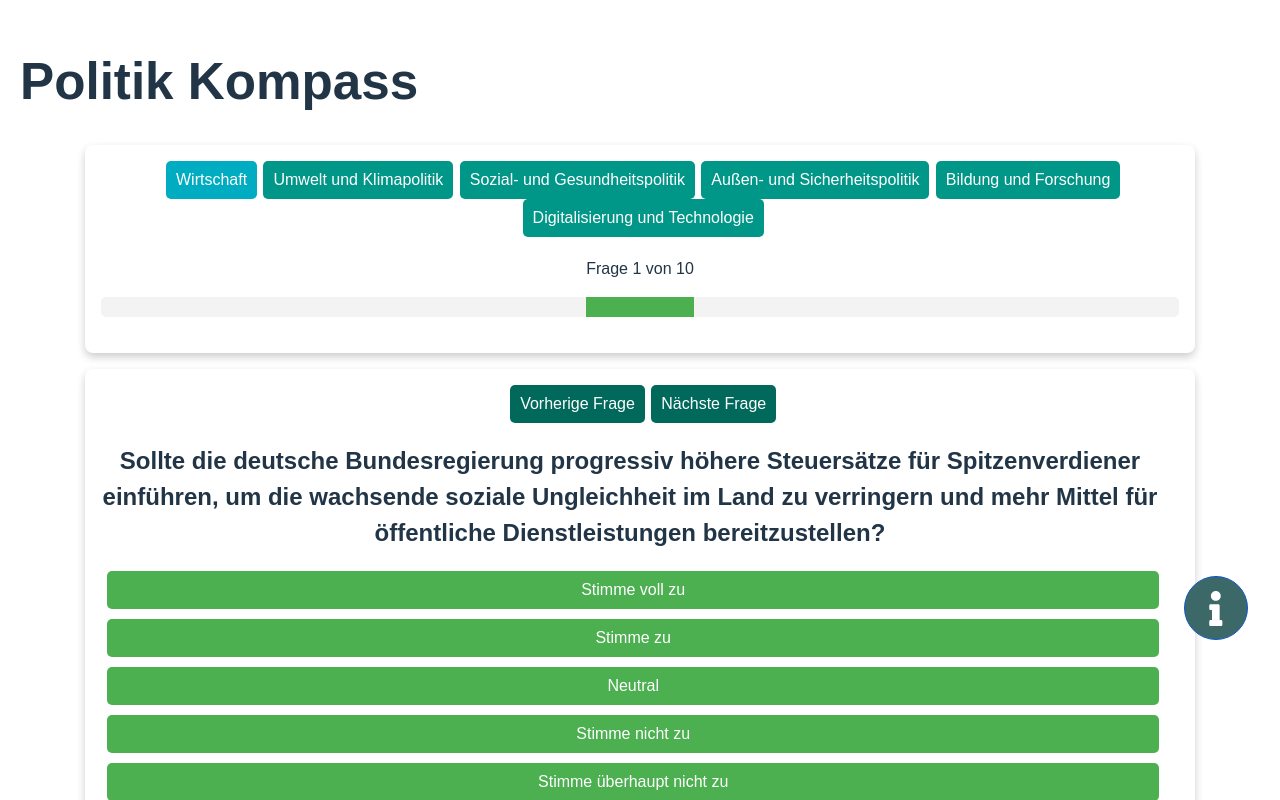
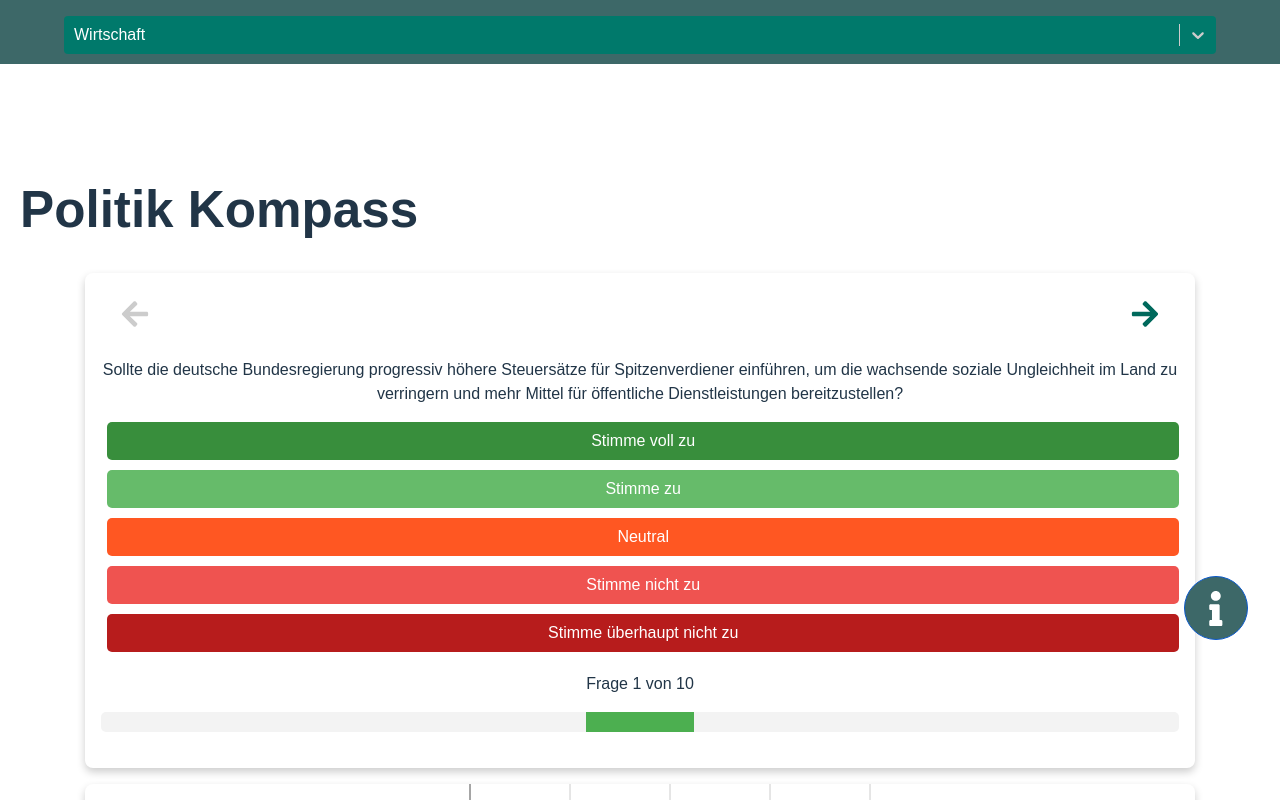
Before and after one commit to ChristianScheub/Typescript_PolitikKompass, a React (Vite) app: page / in a window 1280 px wide. Shown: the top 800 px of the page. Built offline with nearby package versions, Linux system fonts and the light colour scheme.

Commit message:
multiple improvments

```diff
--- a/package.json
+++ b/package.json
@@ -14,6 +14,7 @@
     "@emotion/react": "^11.13.3",
     "@emotion/styled": "^11.13.0",
     "@mui/material": "^6.1.2",
+    "@types/react-select": "^5.0.1",
     "i18next": "^23.15.2",
     "i18next-browser-languagedetector": "^8.0.0",
     "react": "^18.3.1",
@@ -22,6 +23,7 @@
     "react-i18next": "^15.0.2",
     "react-icons": "^5.3.0",
     "react-router-dom": "^6.26.2",
+    "react-select": "^5.8.1",
     "recharts": "^2.12.7"
   },
   "devDependencies": {
--- a/src/App.css
+++ b/src/App.css
@@ -2,17 +2,7 @@
 .app-container {
   padding: 20px;
   font-family: Arial, sans-serif;
-}
-
-.content {
-  display: flex; /* Flexbox für nebeneinanderliegende Elemente */
-  justify-content: space-between; /* Platz zwischen Fragen und Koordinatensystem */
-  align-items: flex-start; /* Vertikale Ausrichtung an der Oberseite */
-}
-
-.question-container {
-  margin: 20px 20px 20px 0; /* Rechtsabstand für die Fragen */
-  flex: 1; /* Damit die Fragen den verfügbaren Platz einnehmen */
+  max-width: 100vw;
 }
 
 .options {
@@ -42,11 +32,6 @@
   margin-top: 20px;
 }
 
-.coordinate-system {
-  flex: 1; /* Damit das Koordinatensystem den verfügbaren Platz einnimmt */
-  margin-left: 20px; /* Abstand zu den Fragen */
-}
-
 .makeItCenter {
   display: flex;
   justify-content: center;
@@ -64,3 +49,7 @@
   padding-right: 2vw;
   width: 96vw;
 }
+
+h1{
+  padding-top:10vw;
+}
--- a/src/components/QuestionList.tsx
+++ b/src/components/QuestionList.tsx
@@ -1,8 +1,9 @@
 import React from "react";
+import { FaArrowLeft, FaArrowRight } from "react-icons/fa"; // Importiere die Icons
 import QuestionComponent from "./views/QuestionView";
 import Card from "../ui/Card/Card";
 import { Question } from "../types/Question";
-import Button from "../ui/Button/Button";
+import ProgressBar from "../ui/ProgressBar";
 
 interface QuestionListProps {
   question: Question;
@@ -11,6 +12,7 @@ interface QuestionListProps {
   handlePreviousQuestion: () => void;
   handleNextQuestion: () => void;
   currentQuestionIndex: number;
+  totalQuestions: number;
   filteredQuestions: Question[];
 }
 
@@ -21,6 +23,7 @@ const QuestionList: React.FC<QuestionListProps> = ({
   handlePreviousQuestion,
   handleNextQuestion,
   currentQuestionIndex,
+  totalQuestions,
   filteredQuestions,
 }) => {
   const hasAnswered = answered.includes(question.id); // Check if the question id is in the answered array
@@ -28,12 +31,37 @@ const QuestionList: React.FC<QuestionListProps> = ({
   return (
     <div>
       <Card>
-        <div className="navigation-buttons">
-        <Button onClick={handlePreviousQuestion} label="Vorherige Frage" disabled={currentQuestionIndex === 0} backgroundColor="#00695C"/>
-        <Button onClick={handleNextQuestion} label="Nächste Frage" disabled={currentQuestionIndex === filteredQuestions.length - 1} backgroundColor="#00695C"/>
+        <div className="navigation-buttons" style={{ display: "flex", justifyContent: "space-between", alignItems: "center" }}>
+          <button
+            onClick={handlePreviousQuestion}
+            disabled={currentQuestionIndex === 0}
+            style={{
+              backgroundColor: "transparent",
+              border: "none",
+              cursor: currentQuestionIndex === 0 ? "not-allowed" : "pointer",
+              color: currentQuestionIndex === 0 ? "#ccc" : "#00695C",
+            }}
+          >
+            <FaArrowLeft size={30} />
+          </button>
+
+          <button
+            onClick={handleNextQuestion}
+            disabled={currentQuestionIndex === filteredQuestions.length - 1}
+            style={{
+              backgroundColor: "transparent",
+              border: "none",
+              cursor: currentQuestionIndex === filteredQuestions.length - 1 ? "not-allowed" : "pointer",
+              color: currentQuestionIndex === filteredQuestions.length - 1 ? "#ccc" : "#00695C",
+            }}
+          >
+            <FaArrowRight size={30} />
+          </button>
         </div>
+
         {hasAnswered && <p>Diese Frage wurde bereits beantwortet.</p>}
         <QuestionComponent question={question} onAnswer={onAnswer} />
+        <ProgressBar current={currentQuestionIndex + 1} total={totalQuestions} />
       </Card>
     </div>
   );
--- a/src/components/container/HomeContainer.tsx
+++ b/src/components/container/HomeContainer.tsx
@@ -2,7 +2,6 @@ import React, { useEffect, useState } from "react";
 import { calculateScores } from "../../services/scoringService";
 import QuestionList from "../QuestionList";
 import Title from "../../ui/Title";
-import CoordinateSystem from "../CoordinateSystemContainer";
 import { Category } from "../../types/Category";
 import { ButtonAlignment } from "../../types/ButtonAlignment";
 import CategoryView from "../views/CategorieView";
@@ -11,6 +10,8 @@ import { questions } from "../../data/quesions";
 import FloatingBtn from "../../ui/FloatingBtn";
 import { FaInfo } from "react-icons/fa";
 import { useNavigate } from "react-router-dom";
+import CoordinateSystem from "../CoordinateSystem/CoordinateSystem";
+import NavbarView from "../views/NavBar/NavBarView";
 
 const Home: React.FC = () => {
   const [currentQuestionIndex, setCurrentQuestionIndex] = useState<number>(0);
@@ -78,16 +79,14 @@ const Home: React.FC = () => {
 
   return (
     <div className="app-container">
+      <NavbarView
+        currentCategory={currentCategory}
+        categories={Object.values(Category)}
+        onCategoryChange={handleCategoryChange}
+      />
       <Title text="Politik Kompass" />
       <div>
         <center>
-          <CategoryView
-            currentCategory={currentCategory}
-            categories={Object.values(Category)}
-            currentQuestionIndex={currentQuestionIndex}
-            totalQuestions={filteredQuestions.length}
-            onCategoryChange={handleCategoryChange}
-          />
           {filteredQuestions.length > 0 && (
             <QuestionList
               question={filteredQuestions[currentQuestionIndex]}
@@ -96,6 +95,7 @@ const Home: React.FC = () => {
               handlePreviousQuestion={handlePreviousQuestion}
               handleNextQuestion={handleNextQuestion}
               currentQuestionIndex={currentQuestionIndex}
+              totalQuestions={filteredQuestions.length}
               filteredQuestions={filteredQuestions}
             />
           )}
--- a/src/components/views/CategorieView.tsx
+++ b/src/components/views/CategorieView.tsx
@@ -1,40 +1,60 @@
-import React from "react";
+import React, { useState, useEffect } from "react";
 import { Category } from "../../types/Category";
-import Card from "../../ui/Card/Card";
-import ProgressBar from "../../ui/ProgressBar";
-import Button from "../../ui/Button/Button";
+import Select from 'react-select';
 
 interface CategoryViewProps {
   currentCategory: Category;
   categories: Category[];
-  currentQuestionIndex: number;
-  totalQuestions: number;
   onCategoryChange: (category: Category) => void;
 }
 
 const CategoryView: React.FC<CategoryViewProps> = ({
   currentCategory,
   categories,
-  currentQuestionIndex,
-  totalQuestions,
   onCategoryChange,
 }) => {
+
+  const customStyles = {
+    control: (provided: any) => ({
+      ...provided,
+      backgroundColor: '#00796B', // Hintergrundfarbe des Select-Controls
+      border: 'none', // Optional: entfernt den Rahmen
+      boxShadow: 'none', // Optional: entfernt den Schatten
+      '&:hover': {
+        border: 'none', // Optional: entfernt den Rahmen beim Hover
+      },
+    }),
+    singleValue: (provided: any) => ({
+      ...provided,
+      color: 'white', // Textfarbe für die aktuell ausgewählte Option
+    }),
+    option: (provided: any, state: any) => ({
+      ...provided,
+      color: state.isSelected ? 'white' : 'black', // Textfarbe für die Optionen
+      backgroundColor: state.isSelected ? '#00796B' : 'white', // Hintergrundfarbe für ausgewählte Optionen
+      '&:hover': {
+        backgroundColor: '#00796B', // Hintergrundfarbe für Optionen beim Hover
+        color: 'white', // Textfarbe für Optionen beim Hover
+      },
+    }),
+  };
+
+  const categoryOptions = categories.map(category => ({
+    value: category,
+    label: category
+  }));
+
   return (
-    <Card>
-      <div>
-        {categories.map((category) => (
-          <Button
-            key={category}
-            onClick={() => onCategoryChange(category)}
-            label={category}
-            backgroundColor={
-              category === currentCategory ? "#00ACC1" : "#009688" // Wenn die Kategorie ausgewählt ist, setze eine andere Hintergrundfarbe
-            }
-          />
-        ))}
-      </div>
-      <ProgressBar current={currentQuestionIndex + 1} total={totalQuestions} />
-    </Card>
+    <div>
+        <Select
+          className="mb-3"
+          options={categoryOptions}
+          styles={customStyles}
+          value={{ value: currentCategory, label: currentCategory }}
+          onChange={(selectedOption: { value: Category; label: string } | null) =>
+            onCategoryChange(selectedOption?.value as Category)}
+        />
+    </div>
   );
 };
 
--- /dev/null
+++ b/src/components/views/NavBar/NavBarView.css
@@ -0,0 +1,58 @@
+.navbarContainer {
+    align-items: center;
+    min-height: 3em;
+    width: 90%;
+    background-color: #3d6868;
+    position: fixed;
+    left: 0;
+    z-index: 1000;
+    padding-top: calc(env(safe-area-inset-top) + 2vh);
+    padding-left: 5vw;
+    padding-right: 5vw;
+  }
+
+  .navbarElement {
+    position: fixed;
+    top: 0;
+    border-bottom: 1px solid #6c757d;
+    background-color: #3d6868;
+    height: 4em;
+    margin-bottom: 10vw;
+    z-index: 9000;
+  }
+
+  .desktop .navbarContainer {
+    display: flex;
+    justify-content: space-around;
+    align-items: center;
+    height: 4em;
+    width: 100%;
+    background-color: #3d6868;
+    position: fixed;
+    left: 0;
+    top: 0;
+    z-index: 1000;
+    padding-top: calc(env(safe-area-inset-top) + 2vh);
+  }
+
+  .desktop .nativeApp .navbarContainer {
+    display: flex;
+    justify-content: space-around;
+    align-items: center;
+    height: 6em;
+    width: 100%;
+    background-color: #3d6868;
+    position: fixed;
+    left: 0;
+    top: 0;
+    z-index: 1000;
+    padding-top: calc(env(safe-area-inset-top) + 2vh);
+  }
+
+  .icon {
+    display: flex;
+    justify-content: center;
+    align-items: center;
+    text-decoration: none;
+    padding: 4vw;
+  }
--- /dev/null
+++ b/src/components/views/NavBar/NavBarView.tsx
@@ -0,0 +1,41 @@
+import React from "react";
+import { useLocation } from "react-router-dom";
+import { Navbar } from "react-bootstrap";
+import CategoryView from "../CategorieView";
+import { Category } from "../../../types/Category";
+import './NavbarView.css';
+
+
+interface NavbarViewProps {
+  currentCategory: Category;
+  categories: Category[];
+  onCategoryChange: (category: Category) => void;
+}
+
+const NavbarView: React.FC<NavbarViewProps> = ({
+  currentCategory,
+  categories,
+  onCategoryChange,
+}) => {
+  const location = useLocation();
+
+  return (
+    <div>
+      <Navbar variant="dark" className="navbarElement width100 shadow">
+        <div className="navbarContainer">
+          {location.pathname.includes("Start") ? (
+            <div> {/* Hier kannst du einen Platzhalter oder einen anderen Inhalt hinzufügen, falls nötig */}</div>
+          ) : (
+            <CategoryView
+              currentCategory={currentCategory}
+              categories={categories}
+              onCategoryChange={onCategoryChange}
+            />
+          )}
+        </div>
+      </Navbar>
+    </div>
+  );
+};
+
+export default NavbarView;
--- a/src/components/views/QuestionView.tsx
+++ b/src/components/views/QuestionView.tsx
@@ -17,11 +17,11 @@ const QuestionComponent: React.FC<QuestionProps> = ({ question, onAnswer }) => {
     <div className="question-container">
       <QuestionText text={question.text} />
       <div className="options">
-        <Button onClick={() => handleOptionClick(2)} label="Stimme voll zu" />
-        <Button onClick={() => handleOptionClick(1)} label="Stimme zu" />
-        <Button onClick={() => handleOptionClick(0)} label="Neutral" />
-        <Button onClick={() => handleOptionClick(-1)} label="Stimme nicht zu" />
-        <Button onClick={() => handleOptionClick(-2)} label="Stimme überhaupt nicht zu" />
+        <Button backgroundColor="#388E3C" onClick={() => handleOptionClick(2)} label="Stimme voll zu" />
+        <Button backgroundColor="#66BB6A" onClick={() => handleOptionClick(1)} label="Stimme zu" />
+        <Button backgroundColor="#FF5722" onClick={() => handleOptionClick(0)} label="Neutral" />
+        <Button backgroundColor="#EF5350" onClick={() => handleOptionClick(-1)} label="Stimme nicht zu" />
+        <Button backgroundColor="#B71C1C" onClick={() => handleOptionClick(-2)} label="Stimme überhaupt nicht zu" />
       </div>
     </div>
   );
--- a/src/ui/Button/Button.css
+++ b/src/ui/Button/Button.css
@@ -3,7 +3,6 @@
     margin-left: 0.5vw;
     border: none;
     border-radius: 5px;
-    background-color: #4caf50;
     color: white;
     cursor: pointer;
   }
--- a/src/ui/QuestionText.tsx
+++ b/src/ui/QuestionText.tsx
@@ -5,7 +5,7 @@ interface QuestionTextProps {
 }
 
 const QuestionText: React.FC<QuestionTextProps> = ({ text }) => {
-  return <h2>{text}</h2>;
+  return <p>{text}</p>;
 };
 
 export default QuestionText;
```
Also changed, not shown: src/components/CoordinateSystem/CoordinateSystem.tsx (renamed from src/components/CoordinateSystemContainer.tsx, +32 -11 lines), src/components/CoordinateSystem/CustomAxis.tsx (added, +26 -0 lines), 1 other file (tests, documents, lock files or other folders).
